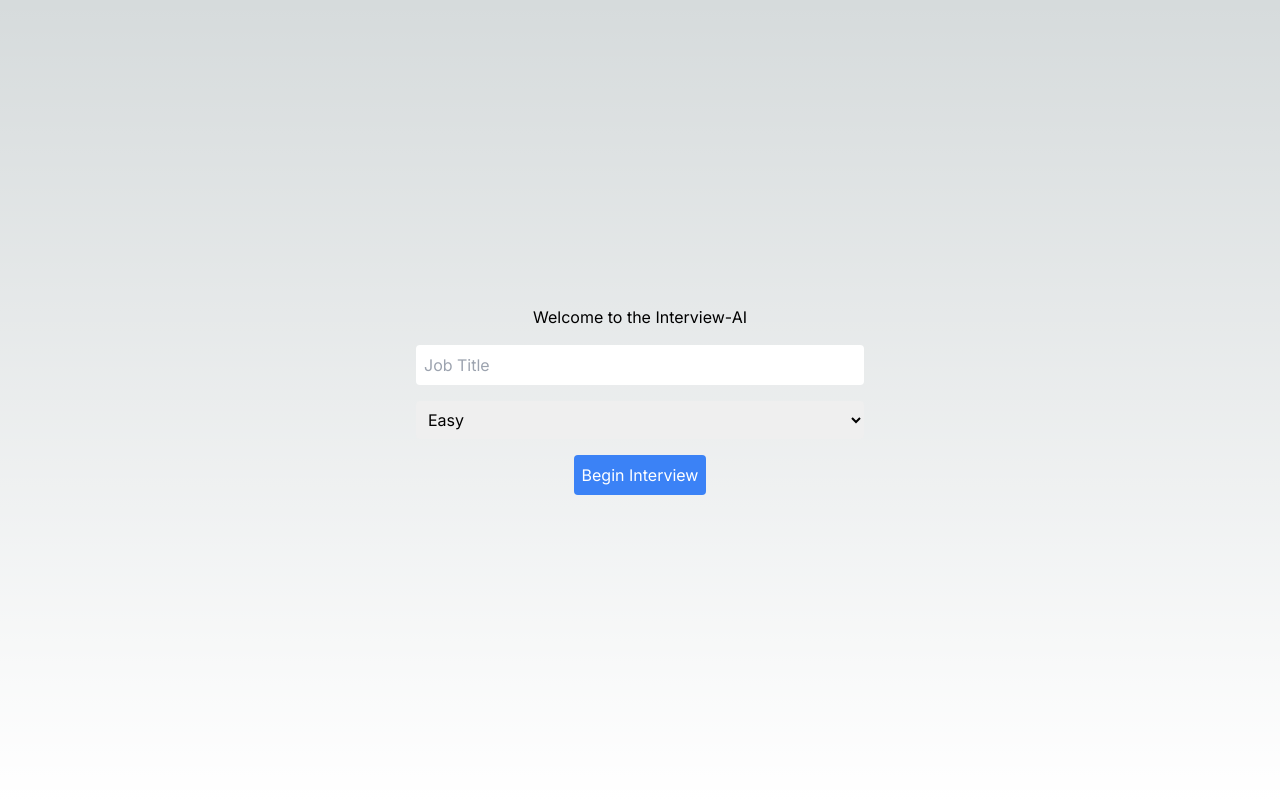
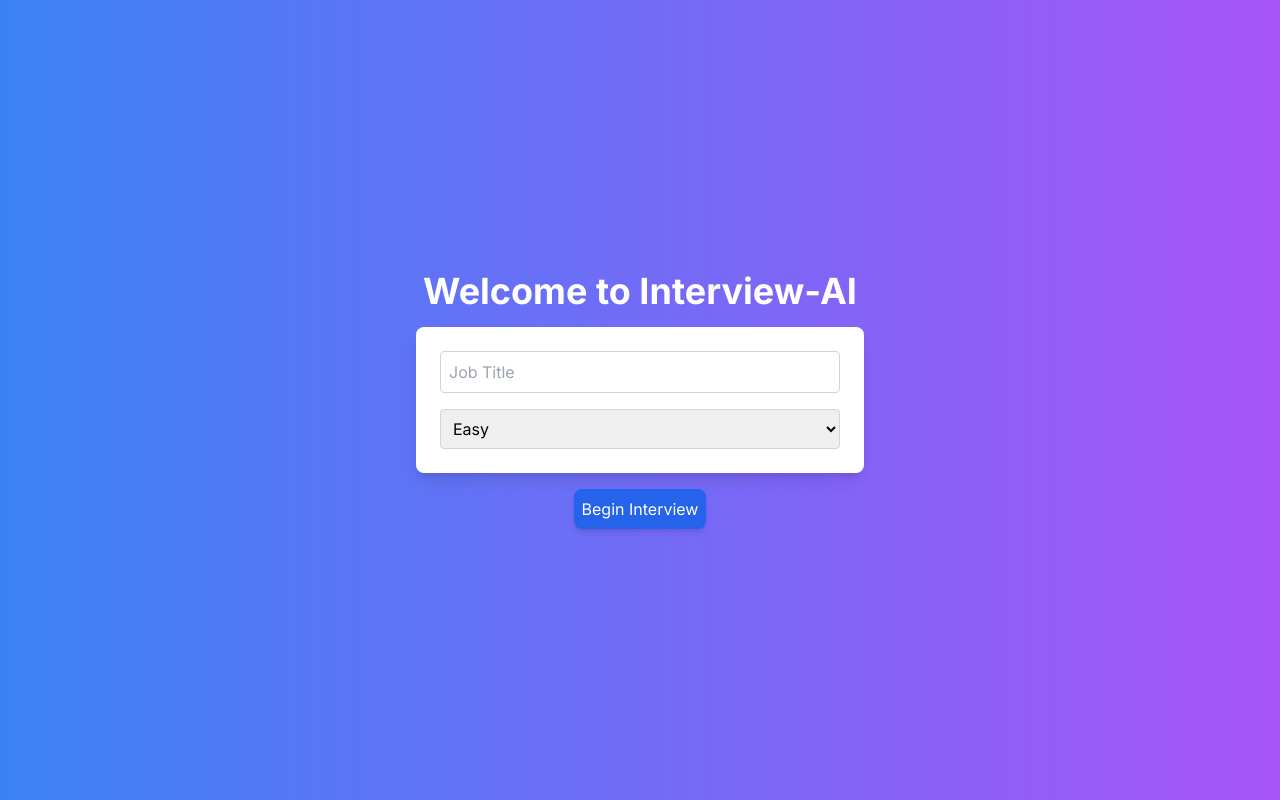
Before and after one commit to 0M-3/Interview-AI, a Next.js app in the folder interview-ai/: page / in a window 1280 px wide. Built offline with nearby package versions, Linux system fonts and the light colour scheme; no server answers.

Commit message:
Made aesthetic changes to pages

```diff
--- a/interview-ai/app/interview-ai/[userId]/page.tsx
+++ b/interview-ai/app/interview-ai/[userId]/page.tsx
@@ -14,14 +14,14 @@ export default function InterviewAI(props: { params: { userId: string } }) {
   const [message, setMessage] = useState("");
 
   return (
-    <main className="flex min-h-screen flex-col items-center justify-between p-4 md:p-24">
+    <main className="flex min-h-screen flex-col items-center justify-between p-4 md:p-24 bg-gray-100">
       <div className="z-10 w-full max-w-5xl items-center justify-between font-mono text-sm lg:flex">
         <div className="flex flex-col w-full">
-          <div className="text-black bg-white rounded-xl h-[400px] md:h-[600px] w-full md:w-[500px] mb-2 p-2 overflow-y-auto">
+          <div className="text-black bg-white rounded-xl h-[400px] md:h-[600px] w-full md:w-[500px] mb-4 p-4 overflow-y-auto shadow-lg">
             {entries?.map((entry, i) => (
-              <div key={entry._id} className="flex flex-col gap-2 text-black">
-                <div className="text-black">{entry.input}</div>
-                <div className="text-black">{entry.response}</div>
+              <div key={entry._id} className="flex flex-col gap-2 text-black mb-4">
+                <div className="text-black font-semibold">{entry.input}</div>
+                <div className="text-gray-700">{entry.response}</div>
               </div>
             ))}
           </div>
@@ -37,12 +37,13 @@ export default function InterviewAI(props: { params: { userId: string } }) {
             className="flex flex-col md:flex-row gap-2"
           >
             <input
-              className="p-1 rounded text-black w-full md:w-[430px]"
+              className="p-2 rounded text-black w-full md:w-[430px] border border-gray-300 focus:outline-none focus:ring-2 focus:ring-blue-500"
               name="message"
               value={message}
               onChange={(e) => setMessage(e.target.value)}
+              placeholder="Type your message..."
             />
-            <button className="p-1 rounded bg-white text-black w-full md:w-[50px] active:bg-slate-200">
+            <button className="p-2 rounded bg-blue-500 text-white w-full md:w-[100px] hover:bg-blue-600 active:bg-blue-700 transition-colors">
               Submit
             </button>
           </form>
--- a/interview-ai/app/page.tsx
+++ b/interview-ai/app/page.tsx
@@ -13,22 +13,21 @@ export default function Main(){
     const [difficulty, setDifficulty] = useState("Easy");
 
     return (
-    <div className="flex flex-col justify-center items-center w-full h-screen p-4">
-        <h1 className="text-center mb-4">Welcome to the Interview-AI</h1>
+    <div className="flex flex-col justify-center items-center w-full h-screen p-4 bg-gradient-to-r from-blue-500 to-purple-500 text-white">
+        <h1 className="text-center mb-4 text-4xl font-bold">Welcome to Interview-AI</h1>
         <form onSubmit={
             (e) => {
                 e.preventDefault();
-
             }
         }
-            className="flex flex-col gap-4 w-full max-w-md"
+        className="flex flex-col gap-4 w-full max-w-md bg-white p-6 rounded-lg shadow-lg"
         >
-            <input className='text-black p-2 rounded'
+            <input className='text-black p-2 rounded border border-gray-300'
                 type="text" name="jobTitle"
                 placeholder="Job Title" id="jobTitle"
                 value={jobTitle}
                 onChange={((e)=> setjobTitle(e.target.value))}></input>
-            <select className="text-black p-2 rounded"
+            <select className="text-black p-2 rounded border border-gray-300"
                 name="difficulty"
                 id="difficulty"
                 value={difficulty}
@@ -37,7 +36,6 @@ export default function Main(){
                 <option value="Normal">Normal</option>
                 <option value="Hard">Hard</option>
             </select>
-
         </form>
         <button
             onClick={async(e) => {
@@ -46,7 +44,7 @@ export default function Main(){
 
                 router.push(`/interview-ai/${userId}`)
             }}
-            className="mt-4 p-2 bg-blue-500 text-white rounded"
+            className="mt-4 p-2 bg-blue-600 hover:bg-blue-700 text-white rounded-lg shadow-md transition duration-300"
             >
             Begin Interview
         </button>
```
Lines whose indentation alone changed are shown as unchanged.
